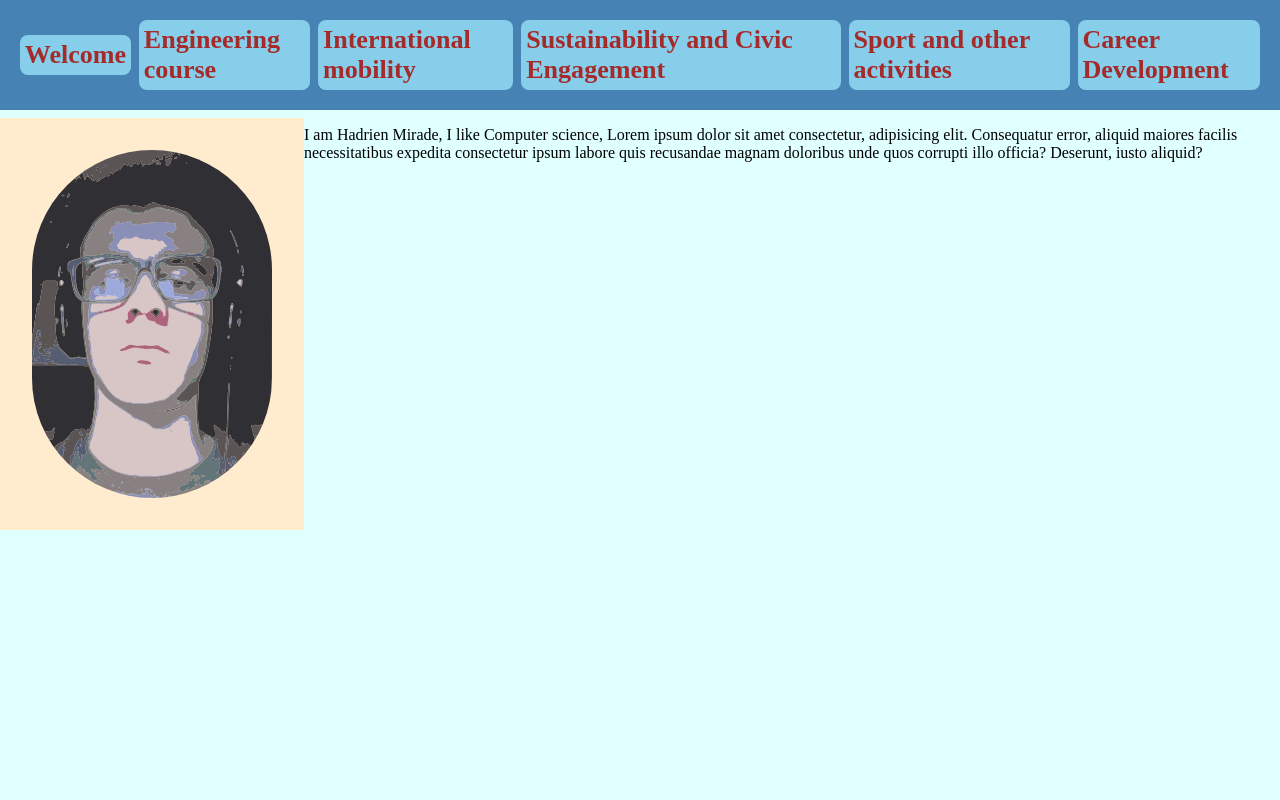
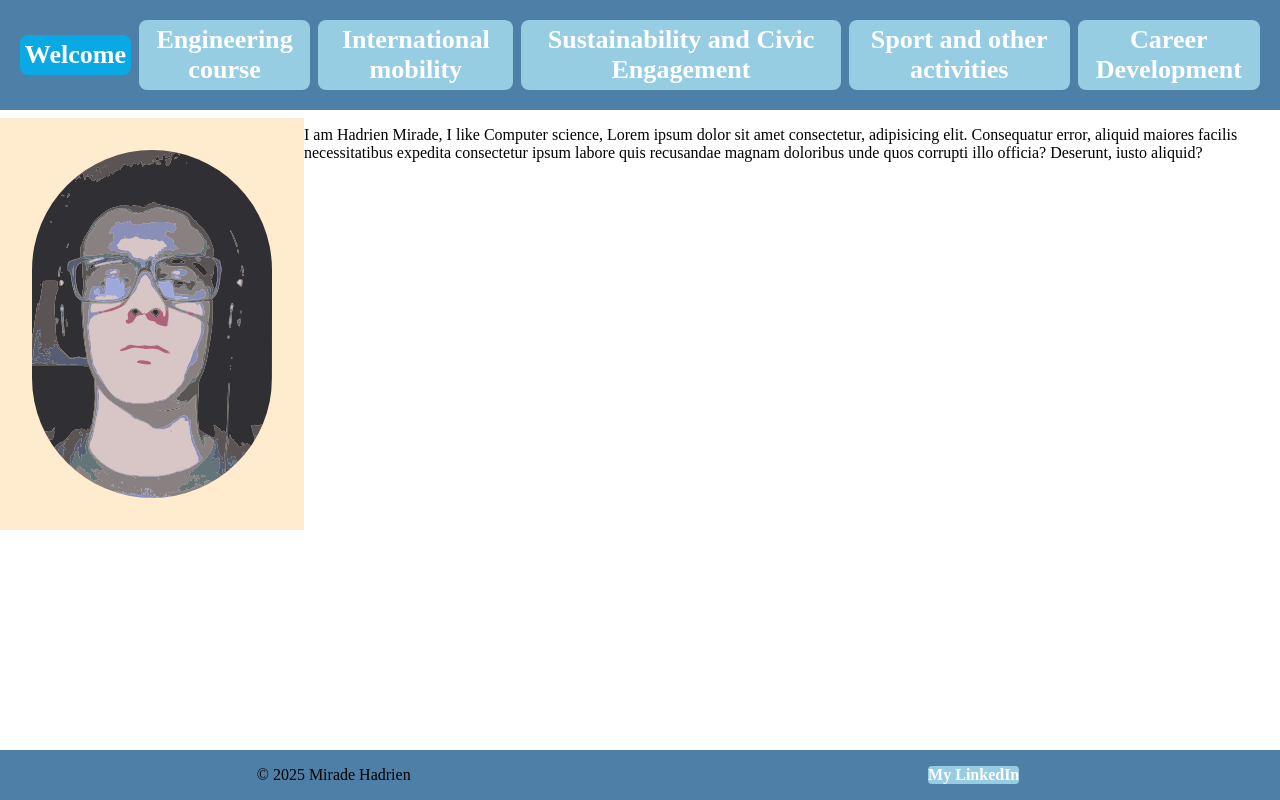
Before and after one commit to hadmir21/E-portfolio, a plain HTML site: page Welcome.html in a window 1280 px wide. Drawn offline with Linux system fonts and the light colour scheme.

Commit message:
Rectification des couleurs du bandeau supérieur et ajout d'un footer

```diff
--- a/Welcome.html
+++ b/Welcome.html
@@ -8,7 +8,7 @@
 <body>
     <header>
         <nav id="mainlinks">
-            <a class="toplinks" href="Welcome.html">Welcome</a>
+            <a id="titlelink" class="toplinks" href="Welcome.html">Welcome</a>
             <a class="toplinks" href="Engineering_course.html">Engineering course</a>
             <a class="toplinks" href="International_mobility.html">International mobility</a>
             <a class="toplinks" href="Sustainability_and_civic_engagement.html">Sustainability and Civic Engagement</a>
@@ -27,7 +27,10 @@
         </div>
     </section>
     <footer>
-
+        <div>
+            <p>© 2025 Mirade Hadrien</p>
+        </div>
+        <a class="bottomlinks" href="https://www.linkedin.com/in/hadrien-mirade-a09b74386/">My LinkedIn</a>
     </footer>
 </body>
 </html>
--- a/main.css
+++ b/main.css
@@ -1,14 +1,19 @@
 body {
     margin: 0rem;
-    background-color: lightcyan;
+    background-color: rgb(255, 255, 255);
  }
 
 #mainlinks {
+    z-index: auto;
     display: flex;
     align-items: center;
     justify-content: space-around;
     padding: 1rem;
-    background-color: steelblue;
+    background-color: rgb(78, 127, 167);
+}
+
+#mainlinks * {
+    text-align: center;
 }
 
 .toplinks {
@@ -18,8 +23,8 @@ body {
     text-decoration:none;
     font-size: 1.63rem;
     padding: 0.3rem;
-    color:brown;
-    background-color: skyblue;
+    color:rgb(255, 255, 255);
+    background-color: rgb(151, 205, 226);
     border-radius: 0.5rem;
     font-weight: 550;
     margin: 0.25rem;
@@ -27,9 +32,11 @@ body {
 }
 
 .toplinks:hover{
-    color:firebrick;
-    background-color: lightgreen;
     font-weight: bold;
+}
+
+#titlelink{
+    background-color: rgba(11, 169, 231, 0.986);
 }
 
 section {
@@ -51,6 +58,39 @@ section {
     background-color: blanchedalmond;
 }
 
+footer {
+    display: flex;
+    align-items: center;
+    justify-content: space-around;
+    position:absolute;
+    bottom: 0rem;
+    background-color: rgb(78, 127, 167);
+    width: 100%;
+  }
+
+  footer:first-child {
+    display: flexbox;
+    align-items: center;
+    block-size: max-content;
+    font-size: 1.63rem;
+    padding: 0.3rem;
+  }
+
+  .bottomlinks{
+    text-decoration:none;
+    display: flexbox;
+    block-size: max-content ;
+    color:rgb(255, 255, 255);
+    background-color: rgb(151, 205, 226);
+    border-radius: 0.25rem;
+    font-weight: 550;
+    margin: 0.25rem;
+
+  }
+
+
+
+
 @media only screen and (min-width: 320px) and (max-width: 991px) {
 	#mainlinks {
 		flex-direction: column;
```
Also changed, not shown: Career_development.html (+5 -2 lines), Engineering_course.html (+5 -2 lines), International_mobility.html (+5 -2 lines), Sport_and_other_activities.html (+5 -2 lines), Sustainability_and_civic_engagement.html (+5 -2 lines).
